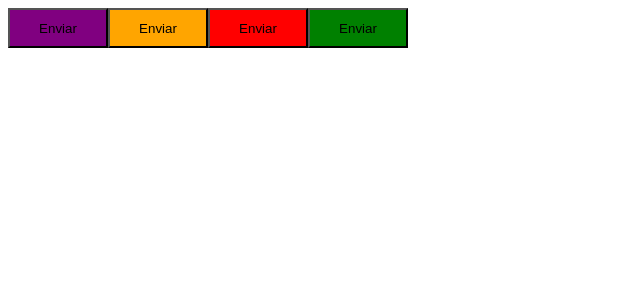
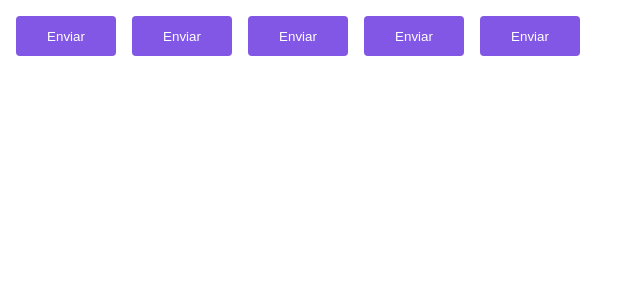
Before and after one commit to PPedrosouza/IgniteTimer, a React (Vite) app: page / in a window 1280 px wide. Shown: the top 300 px of the page, without its empty margins (0-640 px from the left). Built offline with nearby package versions, Linux system fonts and the light colour scheme.

Commit message:
feat: added integration with defaul theme from styled-components

```diff
--- a/src/App.tsx
+++ b/src/App.tsx
@@ -1,12 +1,15 @@
+import { ThemeProvider } from "styled-components";
 import { Button } from "./components/Button";
+import { defaultTheme } from "./styles/themes/default";
 
 export function App() {
   return (
-    <>
+    <ThemeProvider theme={defaultTheme}>
       <Button variant="primary"/>
       <Button variant="secondary"/>
       <Button variant="danger"/>
       <Button variant="success"/>
-    </>
+      <Button />
+    </ThemeProvider>
   )
 }
--- a/src/components/Button.styles.ts
+++ b/src/components/Button.styles.ts
@@ -16,10 +16,15 @@
 export const ButtonContainer = styled.button<ButtonContainerProps>`
     width: 100px;
     height: 40px;
+    border-radius: 4px;
+    border: 0;
+    margin: 8px;
 
-    ${props => {
+    background-color: ${props => props.theme.primary};
+    color: ${props => props.theme.white};
+    /* ${props => {
         return css`
             background-color: ${buttonVariants[props.variant]}
         `
-    }}
+    }} */
 `
--- /dev/null
+++ b/src/styles/themes/default.ts
@@ -0,0 +1,5 @@
+export const defaultTheme = {
+    white: '#FFF',
+    primary: '#8257e6',
+    secondary: 'orange'
+}
```
Also changed, not shown: src/@types/styles.d.ts (added, +8 -0 lines).
